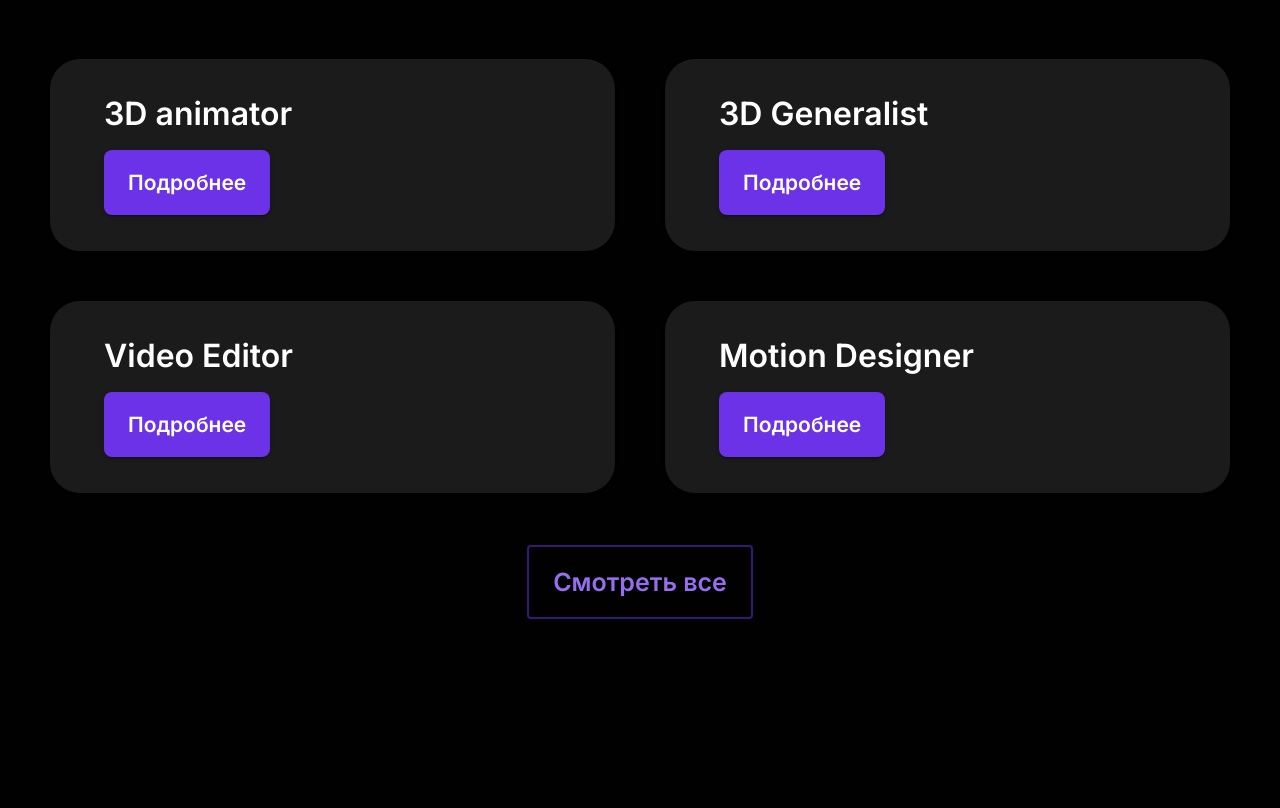
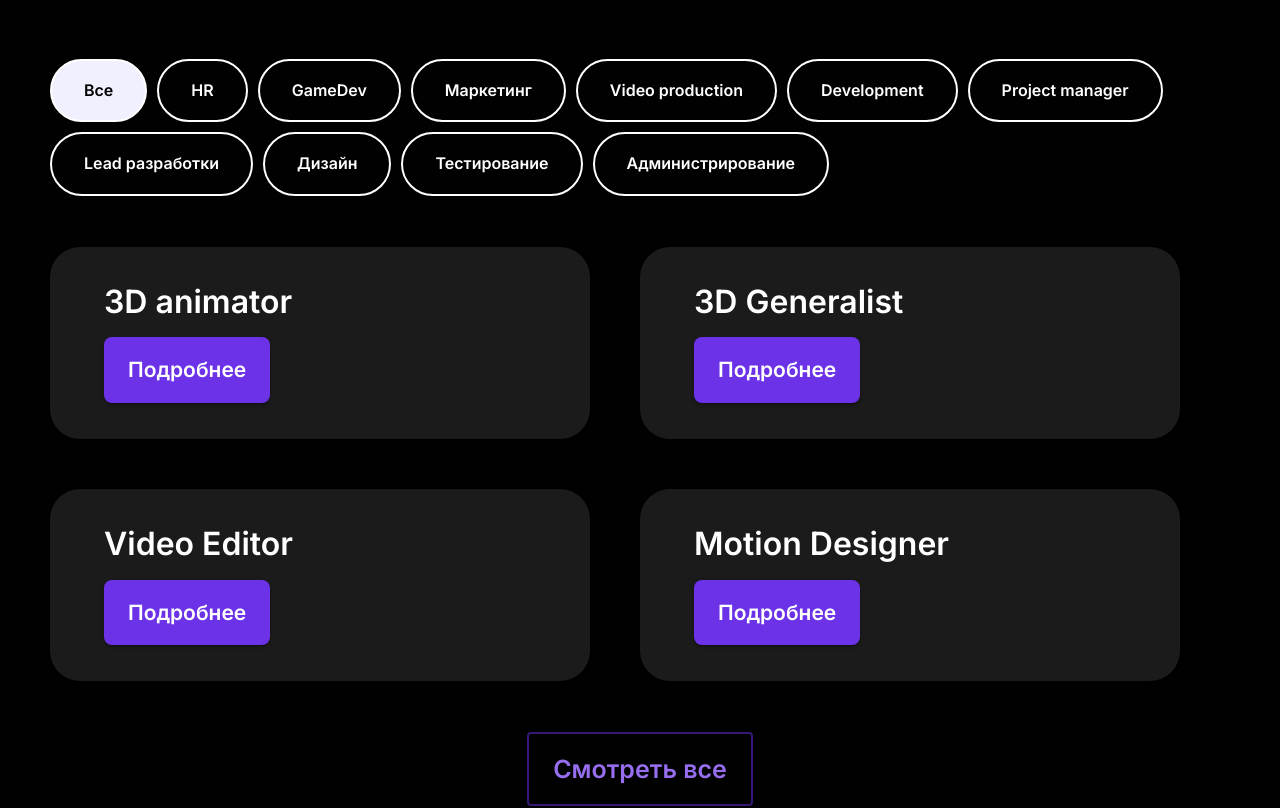
Before and after one commit to gineff/soft-inter-mob, a React (Vite) app: page / in a window 1280 px wide. Shown: the part 2320-3128 px from the top of the page. Built offline with nearby package versions, Linux system fonts and the light colour scheme.

Commit message:
add vacation route page

```diff
--- a/src/pages/landing/landing.tsx
+++ b/src/pages/landing/landing.tsx
@@ -33,7 +33,7 @@ const Landing = () => (
         <Main />
         <Portfolio />
         <About />
-        <Vacation />
+        <Vacation itemCount={4} />
         <Technologies />
         <Blog />
         <Partners />
--- /dev/null
+++ b/src/pages/vacation/categories.tsx
@@ -0,0 +1,44 @@
+import { FC } from 'react';
+import { CategoriesProps } from './types';
+import { categories } from './vacations.data';
+import { Box, Button } from '@mui/material';
+
+export const Categories: FC<CategoriesProps> = ({ active, setActive }) => {
+  const allCategories = ['Все', ...categories];
+  console.log('allCategories', allCategories);
+  return (
+    <Box
+      sx={{
+        display: 'flex',
+        flexDirection: 'row',
+        gap: '10px',
+        flexWrap: 'wrap',
+      }}
+    >
+      {allCategories.map((category, index) => (
+        <Button
+          onClick={() => setActive(category)}
+          variant={active === category ? 'active' : 'outlined'}
+          key={index}
+          sx={{
+            color: '#fff',
+            border: '2px solid #fff',
+            borderRadius: '40px',
+            padding: '20px 32px',
+            fontWeight: 600,
+            fontSize: '16px',
+            lineHeight: '19.36px',
+            '&:hover': {
+              borderWidth: '2px',
+            },
+            '&.Mui-active:hover': {
+              backgroundColor: '#fff',
+            },
+          }}
+        >
+          {category}
+        </Button>
+      ))}
+    </Box>
+  );
+};
--- a/src/pages/vacation/vacation.tsx
+++ b/src/pages/vacation/vacation.tsx
@@ -9,10 +9,24 @@ import {
 import { vacationsList } from './vacations.data';
 import { VacationPreview } from './vacation-preview';
 import { Anchor } from '@/components/anchor';
+import { VacationPageProps } from './types';
+import { FC, useState } from 'react';
+import { Categories } from './categories';
+import { Link } from 'react-router-dom';
 
-const Vacation = () => {
+const Vacation: FC<VacationPageProps> = ({
+  isCategoriesVisible = true,
+  itemCount,
+}) => {
   const theme = useTheme();
   const isDesktop = useMediaQuery(theme.breakpoints.up('lg'));
+  const [activeCategory, setActiveCategory] = useState('Все');
+
+  const slicedVacationsListTitles = Object.entries(vacationsList)
+    .slice(0, itemCount || undefined)
+    .filter(([, values]) =>
+      activeCategory === 'Все' ? true : values.includes(activeCategory)
+    );
 
   return (
     <Container
@@ -38,30 +52,37 @@ const Vacation = () => {
         Вакансии
       </Typography>
 
+      {isCategoriesVisible && (
+        <Categories active={activeCategory} setActive={setActiveCategory} />
+      )}
+
       <Box
         sx={{
           display: 'flex',
           flexWrap: 'wrap',
           gap: '50px',
-          height: isDesktop ? '435px' : 'auto',
           alignContent: isDesktop ? 'flex-start' : 'stretch',
         }}
       >
-        {Object.keys(vacationsList)
-          .slice(0, 4)
-          .map((title) => (
+        {slicedVacationsListTitles.map(([title]) => (
           <Box
             key={title}
-              sx={{ flex: isDesktop ? '1 1 calc(50% - 50px)' : '1 1 100%' }}
+            sx={{
+              flex: isDesktop ? '0 0 calc(50% - 50px)' : '1 1 100%',
+              maxWidth: '700px',
+            }}
           >
             <VacationPreview key={title} title={title} />
           </Box>
         ))}
       </Box>
 
+      {itemCount && (
         <Box sx={{ display: 'flex', justifyContent: 'center' }}>
           <Button
             variant="outlined"
+            component={Link}
+            to={`/vacations`}
             sx={{
               fontWeight: 600,
               fontSize: '25px',
@@ -77,6 +98,7 @@ const Vacation = () => {
             Смотреть все
           </Button>
         </Box>
+      )}
     </Container>
   );
 };
--- a/src/pages/vacation/vacations.data.ts
+++ b/src/pages/vacation/vacations.data.ts
@@ -1,4 +1,4 @@
-export const category = [
+export const categories = [
   'HR',
   'GameDev',
   'Маркетинг',
--- a/src/router/router.tsx
+++ b/src/router/router.tsx
@@ -2,11 +2,14 @@ import type { FC } from 'react';
 import { Route, Routes } from 'react-router-dom';
 import { BaseLayout } from '@/components/base-layout';
 import { Landing } from '@/pages/landing';
+import { Vacation } from '@/pages/vacation';
 
 export const Router: FC = () => (
   <Routes>
     <Route path="/" element={<BaseLayout />}>
       <Route index element={<Landing />} />
+      <Route path="/posts" element={<h1>Posts</h1>} />
+      <Route path="/vacations" element={<Vacation />} />
     </Route>
     <Route path="*" element={<h1>Page not found</h1>} />
   </Routes>
--- a/src/theme/theme.ts
+++ b/src/theme/theme.ts
@@ -3,6 +3,7 @@ import { createTheme, Theme } from '@mui/material/styles';
 export const majesticPurple = '#6B32E7';
 export const vividBurgundy = '#84103B';
 export const deepIndigo = '#3C1C81';
+const backgroundColor = '#010101';
 
 export const theme: Theme = createTheme({
   breakpoints: {
@@ -31,14 +32,14 @@ export const theme: Theme = createTheme({
     MuiCssBaseline: {
       styleOverrides: {
         body: {
-          backgroundColor: '#010101',
+          backgroundColor,
         },
       },
     },
     MuiAccordion: {
       styleOverrides: {
         root: {
-          backgroundColor: '#010101',
+          backgroundColor,
         },
       },
     },
@@ -57,18 +58,24 @@ export const theme: Theme = createTheme({
     MuiButton: {
       variants: [
         {
-          props: { variant: 'gradient' },
+          props: { variant: 'active' },
           style: {
-            fontSize: '20px',
-            lineHeight: '24px',
-            textTransform: 'none',
-            background: `linear-gradient(135deg, ${vividBurgundy}, ${majesticPurple}, ${deepIndigo})`,
-            borderRadius: 24,
-            padding: '32px 38px',
-            color: '#FFFFFF',
+            backgroundColor: '#F0F0FF',
+            color: `${backgroundColor}!important`,
           },
         },
       ],
+      styleOverrides: {
+        root: {
+          '&.MuiButton-active': {
+            '&:hover': {
+              backgroundColor: '#F0F0FF',
+              color: `${backgroundColor}!important`,
+            },
+          },
+        },
+      },
+
     },
   },
 });
--- a/src/theme/themes.d.ts
+++ b/src/theme/themes.d.ts
@@ -3,6 +3,6 @@ import { ButtonPropsVariantOverrides } from '@mui/material/Button';
 
 declare module '@mui/material/Button' {
   interface ButtonPropsVariantOverrides {
-    gradient: true;
+    active: true;
   }
 }
```
Also changed, not shown: src/pages/vacation/types.ts (+12 -0 lines). Lines whose indentation alone changed are shown as unchanged.
